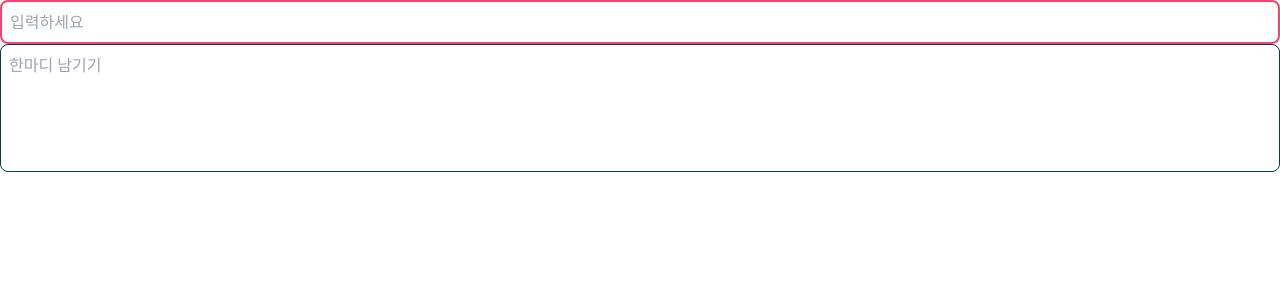
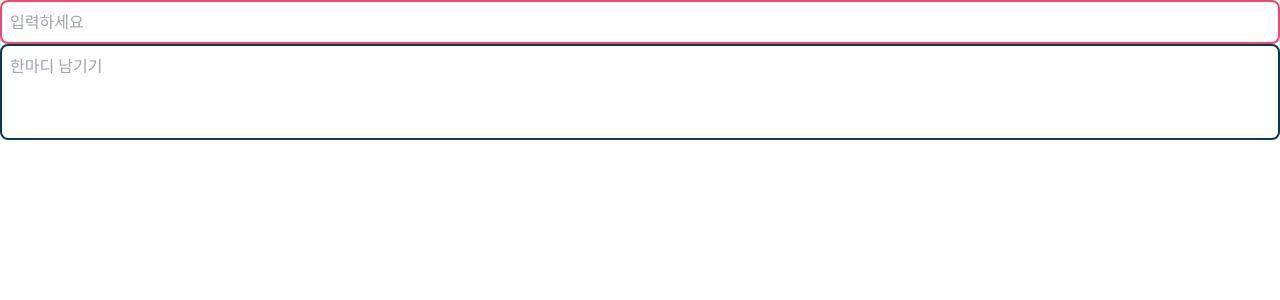
Before and after one commit to idea-mosaic/balance-master, a Next.js app in the folder frontend/: page /create in a window 1280 px wide. Shown: the top 300 px of the page. Built offline with nearby package versions, Linux system fonts and the light colour scheme.

Commit message:
[Feat] 두께 변경, 높이 변경

```diff
--- a/frontend/components/TextareaInput.tsx
+++ b/frontend/components/TextareaInput.tsx
@@ -14,7 +14,7 @@ function TextareaInput({ placeholder, color, maxLength, height }: Props) {
 
   return (
     <textarea
-      className={`border rounded-lg p-2 w-full resize-none ${borderColor} ${height}`}
+      className={`border-2 rounded-lg p-2 w-full resize-none ${borderColor} ${height}`}
       placeholder={placeholder}
       maxLength={maxLength}
     />
--- a/frontend/pages/create.tsx
+++ b/frontend/pages/create.tsx
@@ -8,7 +8,7 @@ function create() {
       <TextareaInput
         placeholder="한마디 남기기"
         maxLength={512}
-        height="h-32"
+        height="h-24"
       />
     </div>
   );
```
